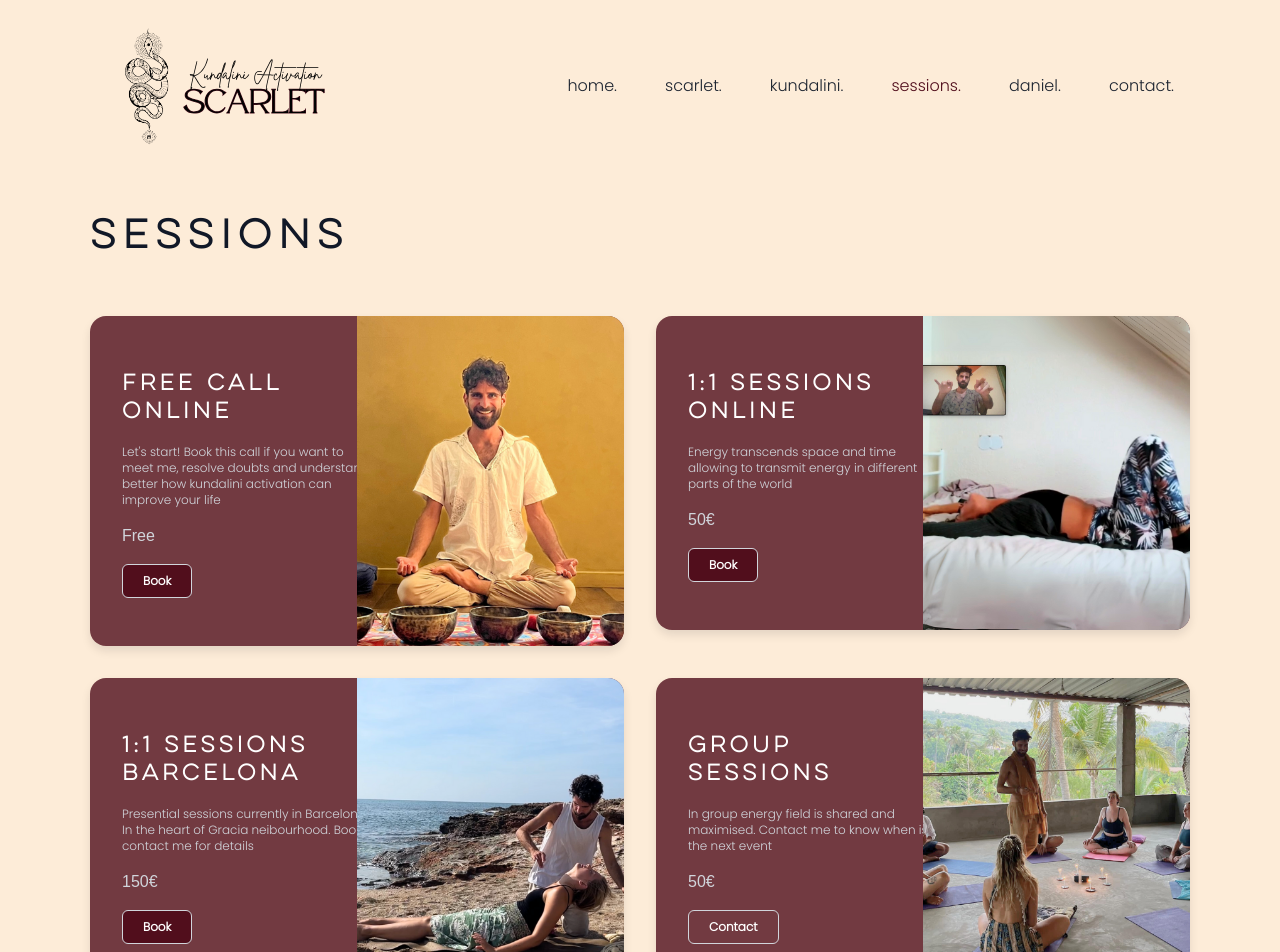
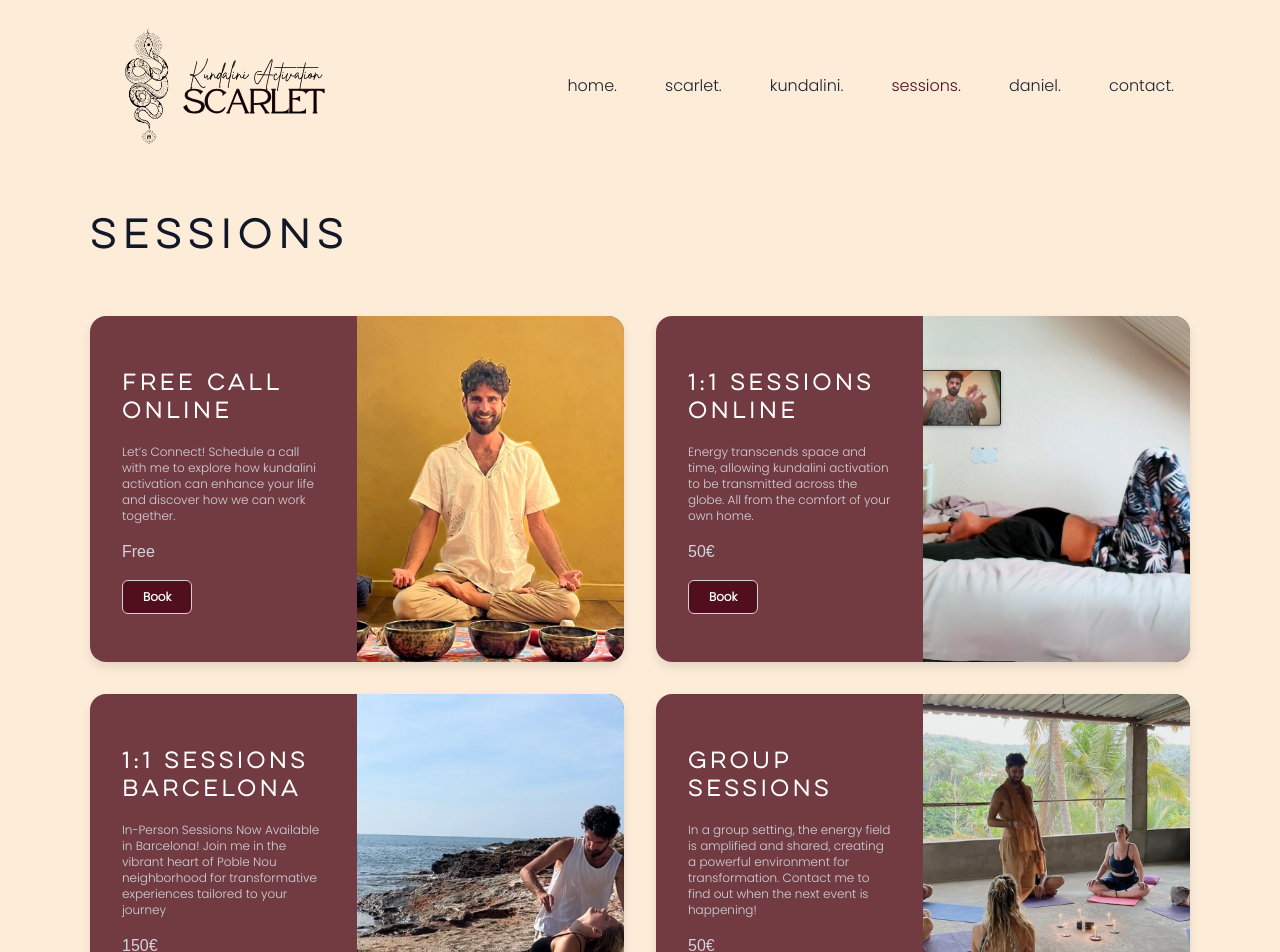
Before and after one commit to danieltolmon/awaken-scarlet-fe, a Next.js app: page /sessions in a window 1280 px wide. Shown: the top 952 px of the page. Built offline with nearby package versions, Linux system fonts and the light colour scheme.

Commit message:
improve copy

```diff
--- a/src/components/Contact/index.tsx
+++ b/src/components/Contact/index.tsx
@@ -24,7 +24,7 @@ const Contact = () => {
               <h2 className="font-luto mb-2 text-center text-3xl font-bold !leading-tight text-black dark:text-white sm:text-4xl md:text-[45px]">
                 Contact
               </h2>
-              <p className="font-quicksand text-base !leading-relaxed text-black md:text-lg text-center">Let&apos;s awaken together</p>
+              <p className="font-quicksand text-base !leading-relaxed text-black md:text-lg text-center">Let&apos;s rise together</p>
             </div>
 
 
@@ -34,7 +34,7 @@ const Contact = () => {
                 aria-label="social-link"
                 target="_blank"
                 rel="noopener noreferrer"
-                className="underline flex items-center gap-2 mr-3 text-black duration-300 hover:text-primary dark:text-black-dark dark:hover:text-primary"
+                className="underline flex items-center gap-3 mr-3 text-black duration-300 hover:text-primary dark:text-black-dark dark:hover:text-primary"
               >
                 <svg xmlns="http://www.w3.org/2000/svg"
                   width="30"
@@ -50,7 +50,7 @@ const Contact = () => {
               </Link>
 
               <Link
-                href="/"
+                href="mailto:daniel.awakenscarlet@gmail.com"
                 aria-label="social-link"
                 target="_blank"
                 rel="noopener noreferrer"
--- a/src/components/Quote/index.tsx
+++ b/src/components/Quote/index.tsx
@@ -5,11 +5,11 @@ const Quote = () => {
       <section id="quote" className="py-10 md:py-20 lg:py-20 bg-primary">
         <div className="container">
           <h2 className="font-quicksand mb-4 text-2xl sm:text-4xl md:text-[45px] font-bold !leading-tight text-center text-light dark:text-white ">
-            When consciousness ~ <span className="font-quicksand">Shiva</span>
-            <br />Witness and worships devine energy ~ <span className="font-quicksand">Shakti</span>
-            <br />Kundalini awakens, healing by dancing
+            When consciousness, <span className="bold italic font-quicksand">Shiva</span>,
+            <br />Witnesses and worships devine energy, <span className="bold italic font-quicksand">Shakti</span>,
+            <br />Kundalini awakens, healing and dancing
             <br />
-            <span className="font-brittany text-xl sm:text-3xl md:text-[38px]">Daniel</span>
+            <span className="font-brittany text-xl sm:text-3xl md:text-[38px]">- Daniel</span>
           </h2>
           {/* <i className="mb-4 mx-auto text-base text-center text-light dark:text-white">~ Daniel</i> */}
         </div>
--- a/src/components/Scarlet/index.tsx
+++ b/src/components/Scarlet/index.tsx
@@ -11,13 +11,14 @@ const Scarlet = () => {
             <div className="w-full flex-col justify-start lg:items-start items-center gap-4 flex">
               <h2 className="font-luto text-gray-900 text-4xl font-bold font-manrope  text-center">SCARLET</h2>
               <p className="font-quicksand text-gray-500 text-base font-normal leading-relaxed  text-justify">
-                <b>Welcome to Scarlet,</b> a transformative journey dedicated to awakening the power of Kundalini energy within you. Our mission is to guide you through a profound exploration of self-discovery, healing, and spiritual awakening.
-                <br />  <br />
-                The name Scarlet reflects the vibrant energy and transformative potential that lies at the heart of our practice. It ignites passion and vitality, to evoke the fire of transformation within you, helping you rise above limiting beliefs and embrace your true essence.
-                <br />  <br />
+                Welcome to Scarlet, a transformative journey dedicated to awakening the power of Kundalini energy within you. Our mission is to guide you through a profound exploration of self-discovery, healing, and spiritual awakening.
+                <br /><br />
+                Scarlet is the color that reflects the energy and transformative potential that lies in our hearts. It ignites passion and vitality, helping you rise to your true essence.
+                <br /><br />
                 Kundalini activation is a journey that encompasses emotional healing, mental clarity, and physical vitality. Our approach integrates ancient wisdom with modern techniques, providing a safe and nurturing environment for exploration and growth.
-                <br />  <br />
-                Join us as we embrace the power of Scarlet—a symbol of rebirth, passion, and profound awakening. Together, let’s illuminate the path to a more vibrant, conscious, and empowered life.</p>
+                <br /><br />
+                Join us as we embrace the power of Scarlet—a symbol of rebirth, passion, and profound awakening. Together, we will illuminate your path to a more vibrant, conscious, and empowered life.
+              </p>
             </div>
             <Link
               href="/kundalini"
--- a/src/components/Sessions/index.tsx
+++ b/src/components/Sessions/index.tsx
@@ -26,13 +26,13 @@ const Sessions: FunctionComponent<Props> = ({ isPage }) => {
             {sessions.map(session => <div key={session.id} className="relative w-full h-auto md:col-span-2">
               <div className="bg-primary/80 shadow-two border-black border-solid rounded-2xl flex  justify-between flex-row flex-wrap cursor-pointer">
                 <div className="p-5 xl:p-8 w-full md:w-1/2 flex flex-col justify-between">
-                  <h3 className="font-luto text-lg font-bold xl:text-xl text-white py-5 w-full xl:w-64">
+                  <h3 className="font-luto text-lg font-bold xl:text-xl text-white py-5 w-full">
                     {session.title}
                   </h3>
-                  <p className="font-quicksand text-xs font-normal text-gray-300 w-full mb-4 xl:w-64">
+                  <p className="font-quicksand text-xs font-normal text-gray-300 w-full mb-4">
                     {session.description}
                   </p>
-                  <p className="text-md font-normal text-gray-300 w-full mb-4 xl:w-64">
+                  <p className="text-md font-normal text-gray-300 w-full mb-4">
                     {session.price}
                   </p>
                   <div className='flex gap-4 mb-4'>
--- a/src/components/Sessions/sessionsData.tsx
+++ b/src/components/Sessions/sessionsData.tsx
@@ -4,7 +4,7 @@ const sessionsData: Session[] = [
   {
     id: 1,
     title: 'Free Call Online',
-    description: "Let's start! Book this call if you want to meet me, resolve doubts and understand better how kundalini activation can improve your life",
+    description: "Let’s Connect! Schedule a call with me to explore how kundalini activation can enhance your life and discover how we can work together.",
     price: 'Free',
     imageURL: '/images/sessions/free.png',
 
@@ -15,7 +15,7 @@ const sessionsData: Session[] = [
   {
     id: 2,
     title: '1:1 Sessions Online',
-    description: 'Energy transcends space and time allowing to transmit energy in different parts of the world',
+    description: 'Energy transcends space and time, allowing kundalini activation to be transmitted across the globe. All from the comfort of your own home.',
     price: '50€',
     imageURL: '/images/sessions/online.png',
 
@@ -25,7 +25,7 @@ const sessionsData: Session[] = [
   {
     id: 3,
     title: '1:1 Sessions Barcelona',
-    description: 'Presential sessions currently in Barcelona. In the heart of Gracia neibourhood. Book or contact me for details',
+    description: 'In-Person Sessions Now Available in Barcelona! Join me in the vibrant heart of Poble Nou neighborhood for transformative experiences tailored to your journey',
     price: '150€',
     imageURL: '/images/sessions/presential.png',
 
@@ -36,7 +36,7 @@ const sessionsData: Session[] = [
   {
     id: 4,
     title: 'Group Sessions',
-    description: 'In group energy field is shared and maximised. Contact me to know when is the next event',
+    description: 'In a group setting, the energy field is amplified and shared, creating a powerful environment for transformation. Contact me to find out when the next event is happening!',
     price: '50€',
     imageURL: '/images/sessions/group.png',
 
```
Also changed, not shown: src/components/Daniel/index.tsx (+8 -9 lines).
